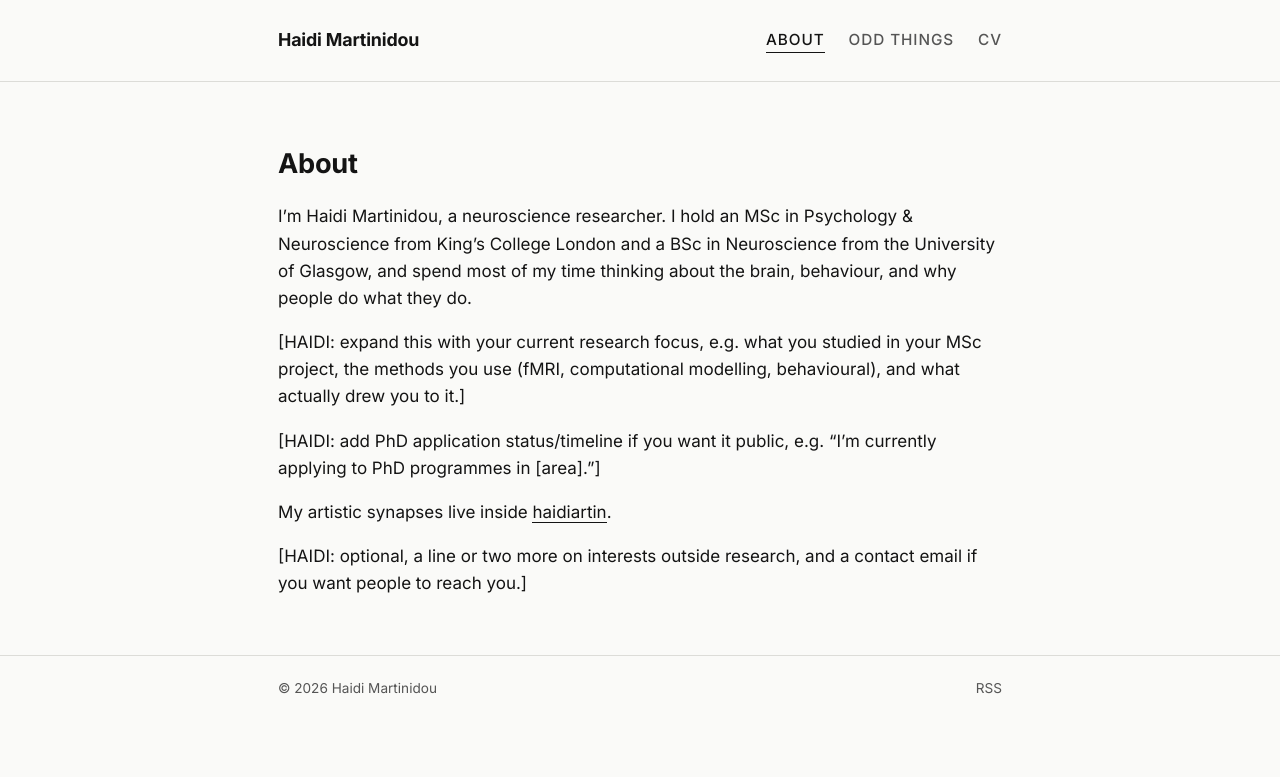
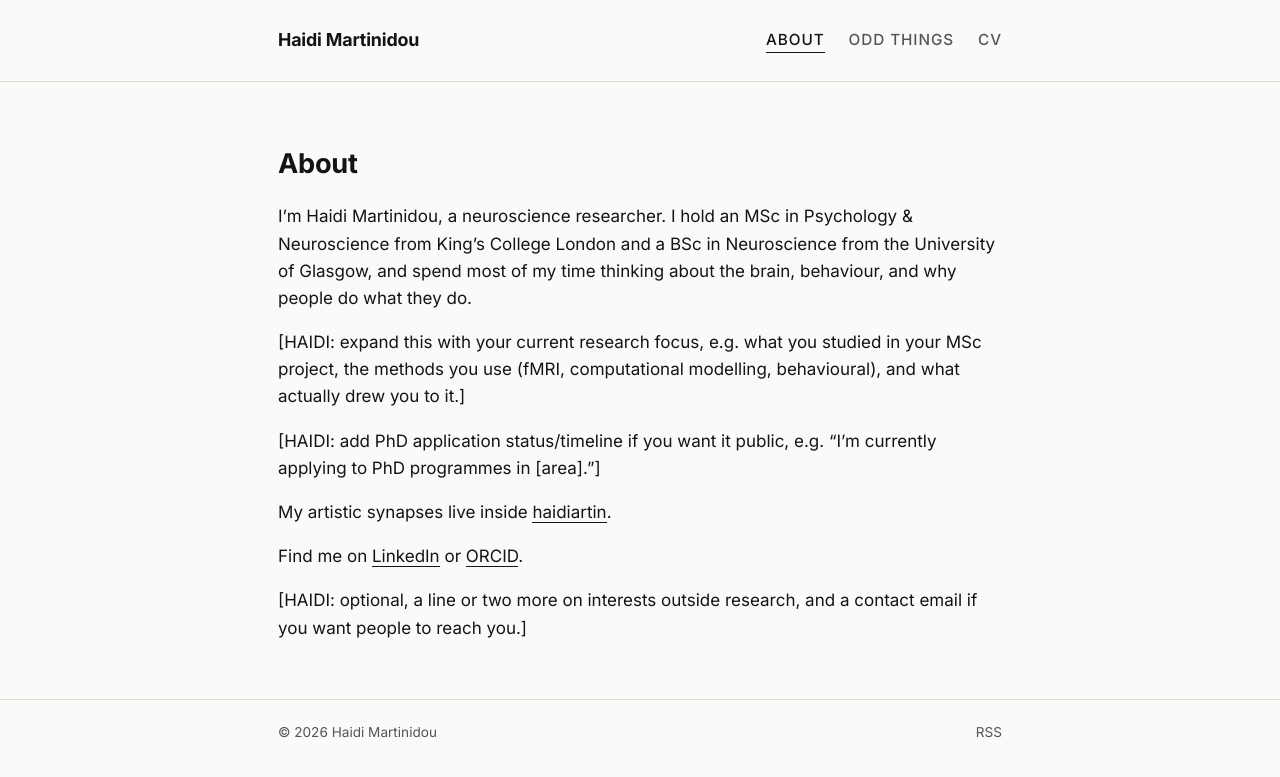
Before and after one commit to haidimartinidou/haidimartinidou.github.io, a Jekyll site: the page built from about.md, in a window 1280 px wide. Shown: the top 777 px of the page. Built offline with Jekyll 4.4.1, drawn with Linux system fonts in a browser that asks for light colours.

Commit message:
Add LinkedIn and ORCID links to About page

```diff
--- a/about.md
+++ b/about.md
@@ -12,4 +12,6 @@ I'm Haidi Martinidou, a neuroscience researcher. I hold an MSc in Psychology & N
 
 My artistic synapses live inside [haidiartin](https://haidimartinidou.github.io/haidiartin/).
 
+Find me on [LinkedIn](https://www.linkedin.com/in/haidi-martinidou-9b2702173/) or [ORCID](https://orcid.org/0000-0002-6281-2763).
+
 [HAIDI: optional, a line or two more on interests outside research, and a contact email if you want people to reach you.]
```
